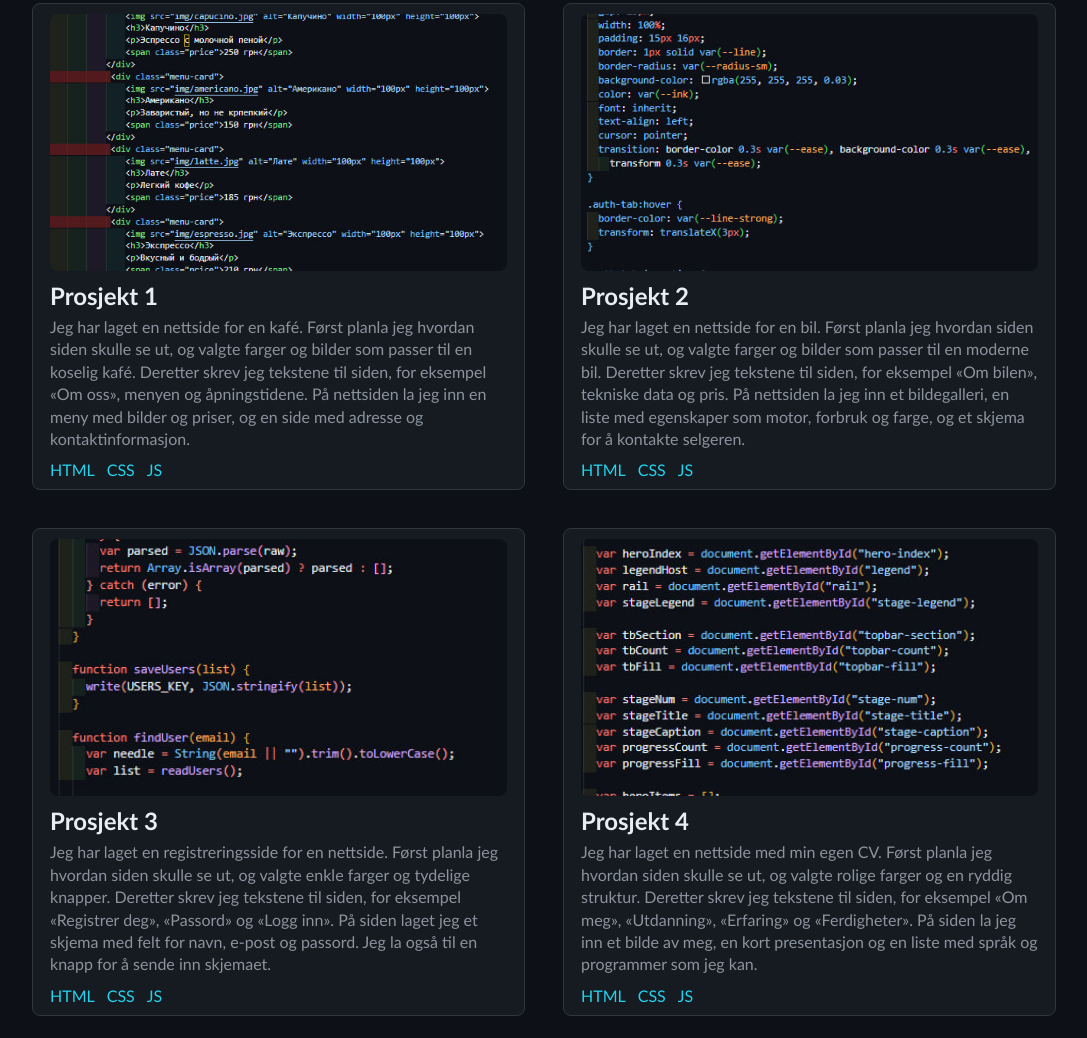
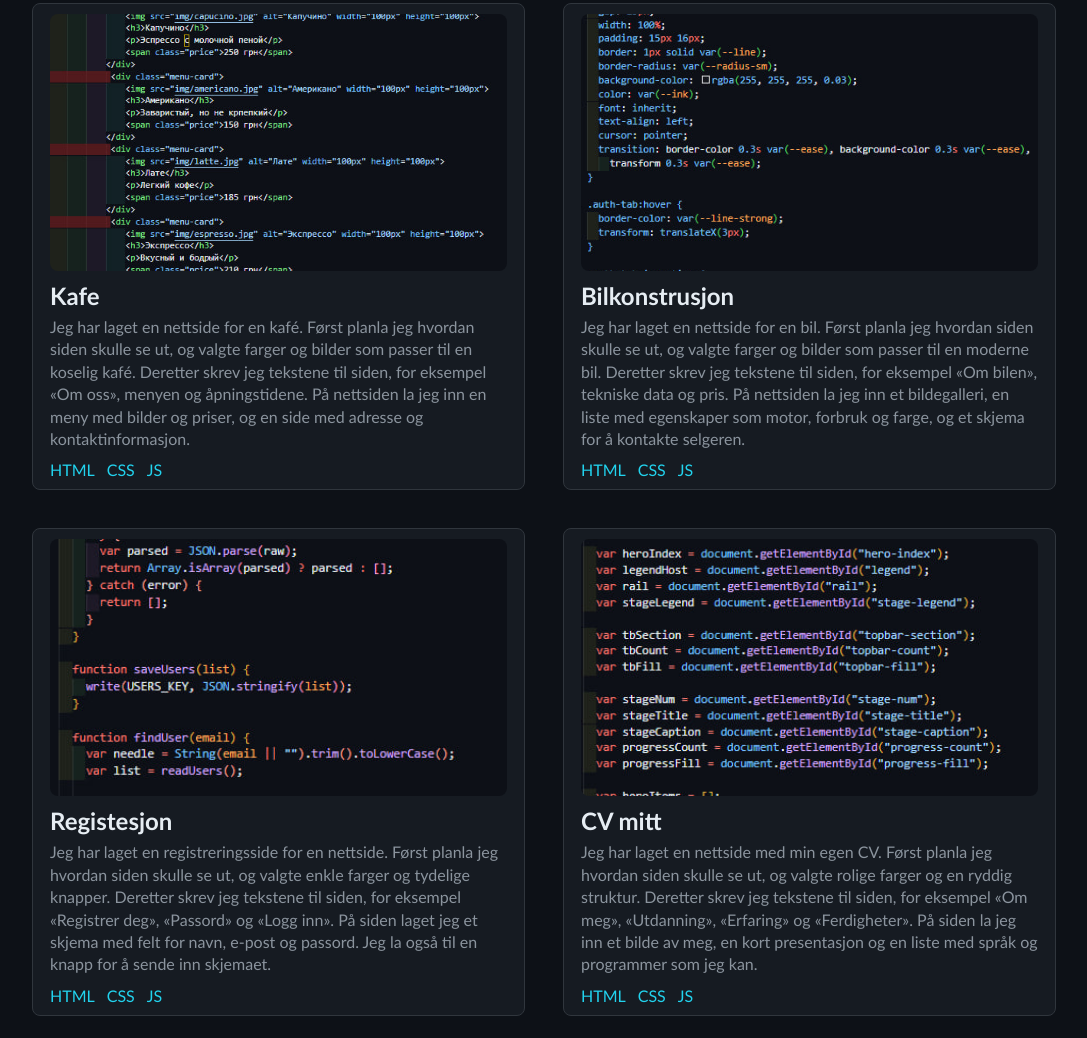
Before and after one commit to ruslanshchukin/portfolio, a plain HTML site: page index.html in a window 1280 px wide. Shown: the part 542-1580 px from the top of the page, without its empty margins (96-1183 px from the left). Drawn offline with Linux system fonts and the light colour scheme.

```diff
--- a/index.html
+++ b/index.html
@@ -62,7 +62,7 @@
                     <div class="card">
                         <img src="img/html-side.jpg" alt="første-bilde-prosjekt" loading="lazy">
 
-                        <h2>Prosjekt 1</h2>
+                        <h2>Kafe</h2>
                         <p>
                             Jeg har laget en nettside for en kafé. Først planla jeg hvordan
                             siden skulle se ut, og valgte farger og bilder som passer til en
@@ -79,7 +79,7 @@
                     <div class="card">
                         <img src="img/css-side.jpg" alt="andre-bilde-prosjekt" loading="lazy">
 
-                        <h2>Prosjekt 2</h2>
+                        <h2>Bilkonstrusjon</h2>
                         <p>
                             Jeg har laget en nettside for en bil. Først planla jeg hvordan siden skulle se ut, og valgte farger og bilder som passer til en moderne bil. Deretter skrev jeg tekstene til siden, for eksempel «Om bilen», tekniske data og pris.
                             På nettsiden la jeg inn et bildegalleri, en liste med egenskaper som motor, forbruk og farge, og et skjema for å kontakte selgeren.
@@ -93,7 +93,7 @@
                     <div class="card">
                         <img src="img/js-side.jpg" alt="tredje-bilde-prosjekt" loading="lazy">
 
-                        <h2>Prosjekt 3</h2>
+                        <h2>Registesjon</h2>
                         <p>
                             Jeg har laget en registreringsside for en nettside. Først planla jeg hvordan siden skulle se ut, og valgte enkle farger og tydelige knapper.
                             Deretter skrev jeg tekstene til siden, for eksempel «Registrer deg», «Passord» og «Logg inn».
@@ -108,7 +108,7 @@
                     <div class="card">
                         <img src="img/js-side1.jpg" alt="andre-bilde-prosjekt" loading="lazy">
 
-                        <h2>Prosjekt 4</h2>
+                        <h2>CV mitt</h2>
                         <p>
                             Jeg har laget en nettside med min egen CV. Først planla jeg hvordan siden skulle se ut, og valgte rolige farger og en ryddig struktur.
                             Deretter skrev jeg tekstene til siden, for eksempel «Om meg», «Utdanning», «Erfaring» og «Ferdigheter».
```
